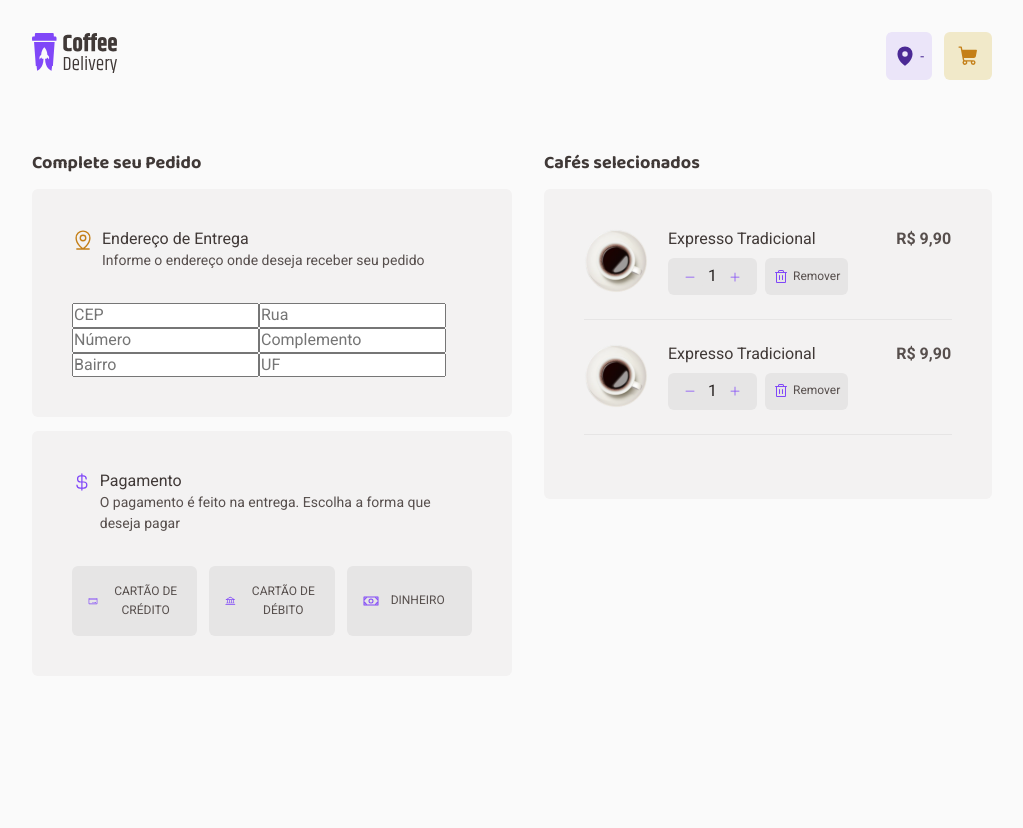
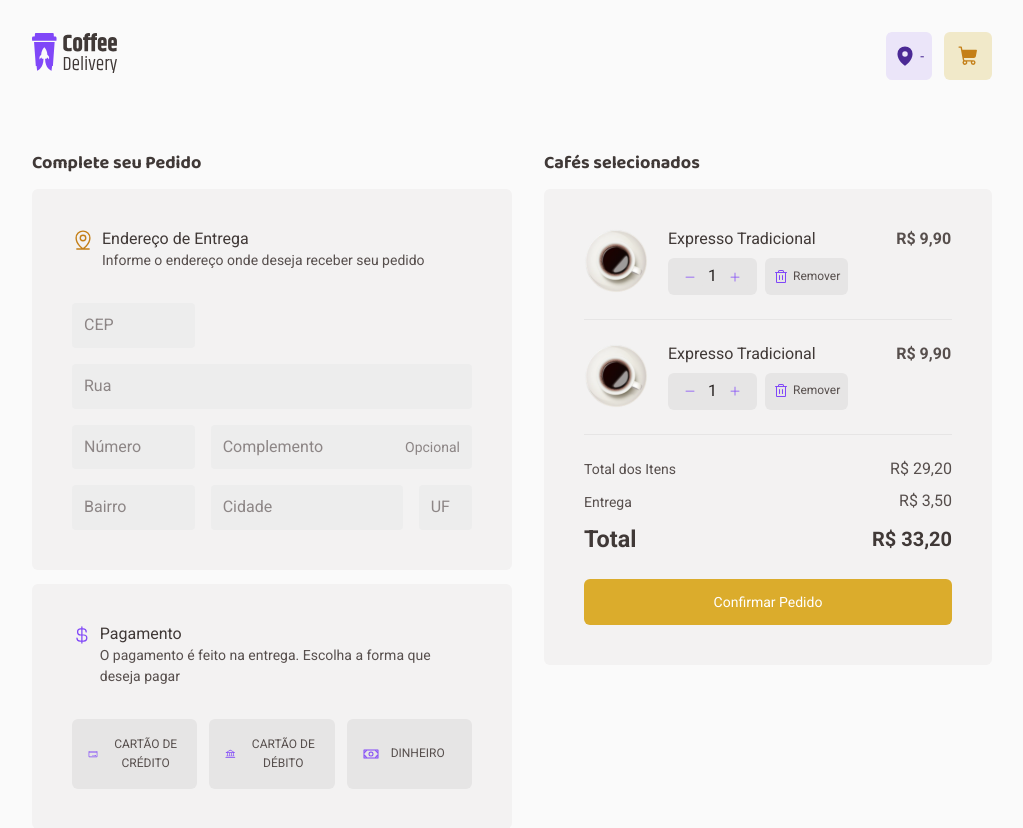
Before and after one commit to davisllv/CoffeDelivery, a React (Vite) app: page /cart in a window 1280 px wide. Shown: the whole page, without its empty margins (128-1151 px from the left). Before the commit the page ends 800 px from the top, so only its background shows below. Built offline with nearby package versions, Linux system fonts and the light colour scheme.

Commit message:
created the form input container

```diff
--- a/src/pages/Cart/index.tsx
+++ b/src/pages/Cart/index.tsx
@@ -15,6 +15,8 @@ import {
   ListShopContainer,
 } from "./styles";
 import { ButtonCountDown } from "../../ui/components/ButtonCountDown";
+import { DisplayGrid } from "../../ui/components/Display/Grid/styles";
+import { InputContainer } from "../../ui/components/InputContainer";
 
 export const Cart = () => {
   return (
@@ -31,14 +33,20 @@ export const Cart = () => {
               </div>
             </ContainerText>
 
-            <div className="form-container-inputs">
-              <input placeholder="CEP" type="string" />
-              <input placeholder="Rua" type="string" />
-              <input placeholder="Número" type="number" />
-              <input placeholder="Complemento" type="string" />
-              <input placeholder="Bairro" type="string" />
-              <input placeholder="UF" type="string" />
-            </div>
+            <DisplayGrid>
+              <InputContainer size={4} placeholder="CEP" type="string" />
+              <InputContainer size={12} placeholder="Rua" type="string" />
+              <InputContainer size={4} placeholder="Número" type="number" />
+              <InputContainer
+                size={8}
+                placeholder="Complemento"
+                type="string"
+                required={false}
+              />
+              <InputContainer size={4} placeholder="Bairro" type="string" />
+              <InputContainer size={6} placeholder="Cidade" type="string" />
+              <InputContainer size={2} placeholder="UF" type="string" />
+            </DisplayGrid>
           </FormContainerValues>
 
           <FormContainerValues>
@@ -112,6 +120,25 @@ export const Cart = () => {
               <p className="coffe-values">R$ 9,90</p>
             </div>
           </div>
+
+          <div className="coffe-all-values">
+            <div className="coffe-all-values-description">
+              <p className="value-description">Total dos Itens</p>
+              <span>R$ 29,20</span>
+            </div>
+
+            <div className="coffe-all-values-description">
+              <p className="value-description">Entrega</p>
+              <span>R$ 3,50</span>
+            </div>
+
+            <div className="coffe-all-values-description total">
+              <h3>Total</h3>
+              <span>R$ 33,20</span>
+            </div>
+          </div>
+
+          <button className="coffe-confirm-button">Confirmar Pedido</button>
         </ListShopContainer>
       </CardContainer>
     </MainContainer>
--- a/src/pages/Cart/styles.ts
+++ b/src/pages/Cart/styles.ts
@@ -77,9 +77,6 @@ export const FormContainerValues = styled(BaseContainerCard)`
         color: ${(props) => props.theme.purple};
       }
     }
-  }
-
-  .form-container-inputs {
   }
 `;
 
@@ -175,6 +172,45 @@ export const ListShopContainer = styled(BaseContainerCard)`
       border-bottom: 1px solid ${(props) => props.theme["base-button"]};
     }
   }
+
+  .coffe-all-values {
+    display: flex;
+    flex-direction: column;
+    gap: 0.75rem;
+    margin-bottom: 1.5rem;
+
+    .coffe-all-values-description {
+      display: flex;
+      align-items: center;
+      justify-content: space-between;
+
+      color: ${(props) => props.theme["base-text"]};
+
+      .value-description {
+        font-size: 0.875rem;
+      }
+    }
+
+    .total {
+      font-size: 1.25rem;
+      color: ${(props) => props.theme["base-subtitle"]};
+      font-weight: bold;
+    }
+  }
+
+  .coffe-confirm-button {
+    border: 0;
+    padding: 0.75rem;
+    color: ${(props) => props.theme.white};
+    background: ${(props) => props.theme.yellow};
+    border-radius: 6px;
+    font-size: 0.875rem;
+    line-height: 1.6;
+
+    &:hover {
+      background: ${(props) => props.theme["yellow-dark"]};
+    }
+  }
 `;
 
 export const InfoShopContainer = styled.div``;
--- /dev/null
+++ b/src/ui/components/Display/Grid/styles.ts
@@ -0,0 +1,21 @@
+import { styled } from "styled-components";
+
+export const DisplayGrid = styled.div`
+  display: grid;
+  grid-template-columns: repeat(12, 1fr);
+  gap: 1rem;
+
+  @media (max-width: 768px) {
+    grid-template-columns: repeat(
+      6,
+      1fr
+    ); /* Reduz para 6 colunas em telas menores */
+  }
+
+  @media (max-width: 480px) {
+    grid-template-columns: repeat(
+      3,
+      1fr
+    ); /* Reduz para 3 colunas em telas ainda menores */
+  }
+`;
--- /dev/null
+++ b/src/ui/components/InputContainer/index.tsx
@@ -0,0 +1,20 @@
+import React, { InputHTMLAttributes } from "react";
+import { Input, InputMainContainer } from "./styles";
+
+interface InputContainerProps extends InputHTMLAttributes<HTMLInputElement> {
+  size: 1 | 2 | 3 | 4 | 5 | 6 | 8 | 9 | 10 | 12;
+  required?: boolean;
+}
+
+export const InputContainer: React.FC<InputContainerProps> = ({
+  size,
+  required = true,
+  ...rest
+}) => {
+  return (
+    <InputMainContainer $size={size}>
+      <Input required={required} {...rest} />
+      {!required && <span className="input-extra-text">Opcional</span>}
+    </InputMainContainer>
+  );
+};
--- /dev/null
+++ b/src/ui/components/InputContainer/styles.ts
@@ -0,0 +1,41 @@
+import { styled } from "styled-components";
+
+interface IInputProps {
+  $size: 1 | 2 | 3 | 4 | 5 | 6 | 8 | 9 | 10 | 12;
+}
+
+export const InputMainContainer = styled.div<IInputProps>`
+  position: relative;
+  grid-column: span ${(props) => props.$size}; /* Usa a prop "size" para definir o span */
+  width: 100%;
+
+  .input-extra-text {
+    position: absolute;
+    right: 0.75rem;
+    top: 50%;
+    transform: translateY(-50%);
+    font-size: 0.875rem;
+    color: ${(props) => props.theme["base-label"]};
+    pointer-events: none; /* Impede que o texto interfira no clique do input */
+  }
+`;
+
+export const Input = styled.input`
+  border: 0;
+  padding: 0.75rem;
+
+  width: 100%;
+
+  background: ${(props) => props.theme["base-input"]};
+
+  border-radius: 4px;
+  color: ${(props) => props.theme["base-text"]};
+
+  &::placeholder {
+    color: ${(props) => props.theme["base-label"]};
+  }
+
+  &:focus {
+    border: 1px solid ${(props) => props.theme["yellow-dark"]};
+  }
+`;
```
